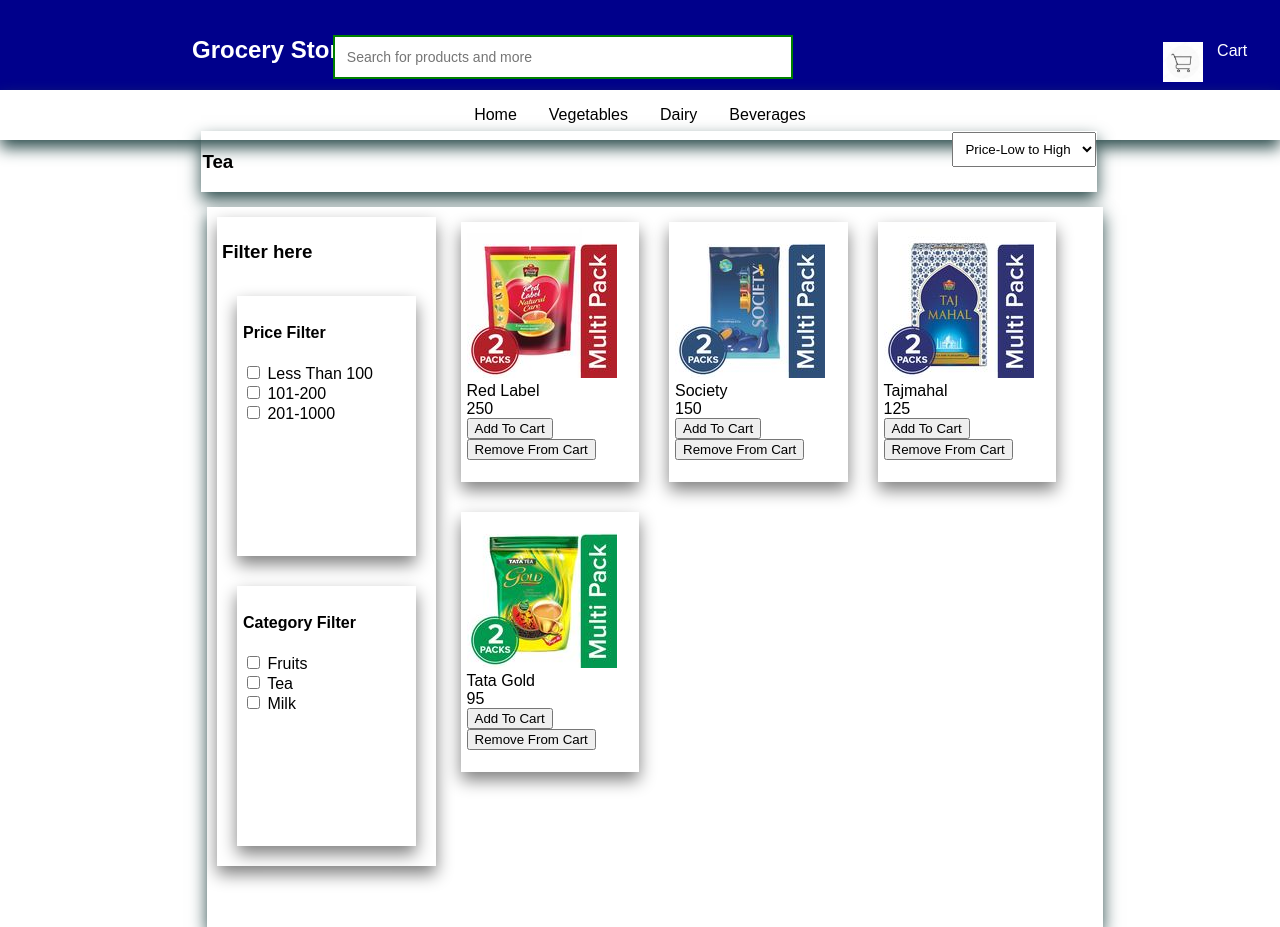
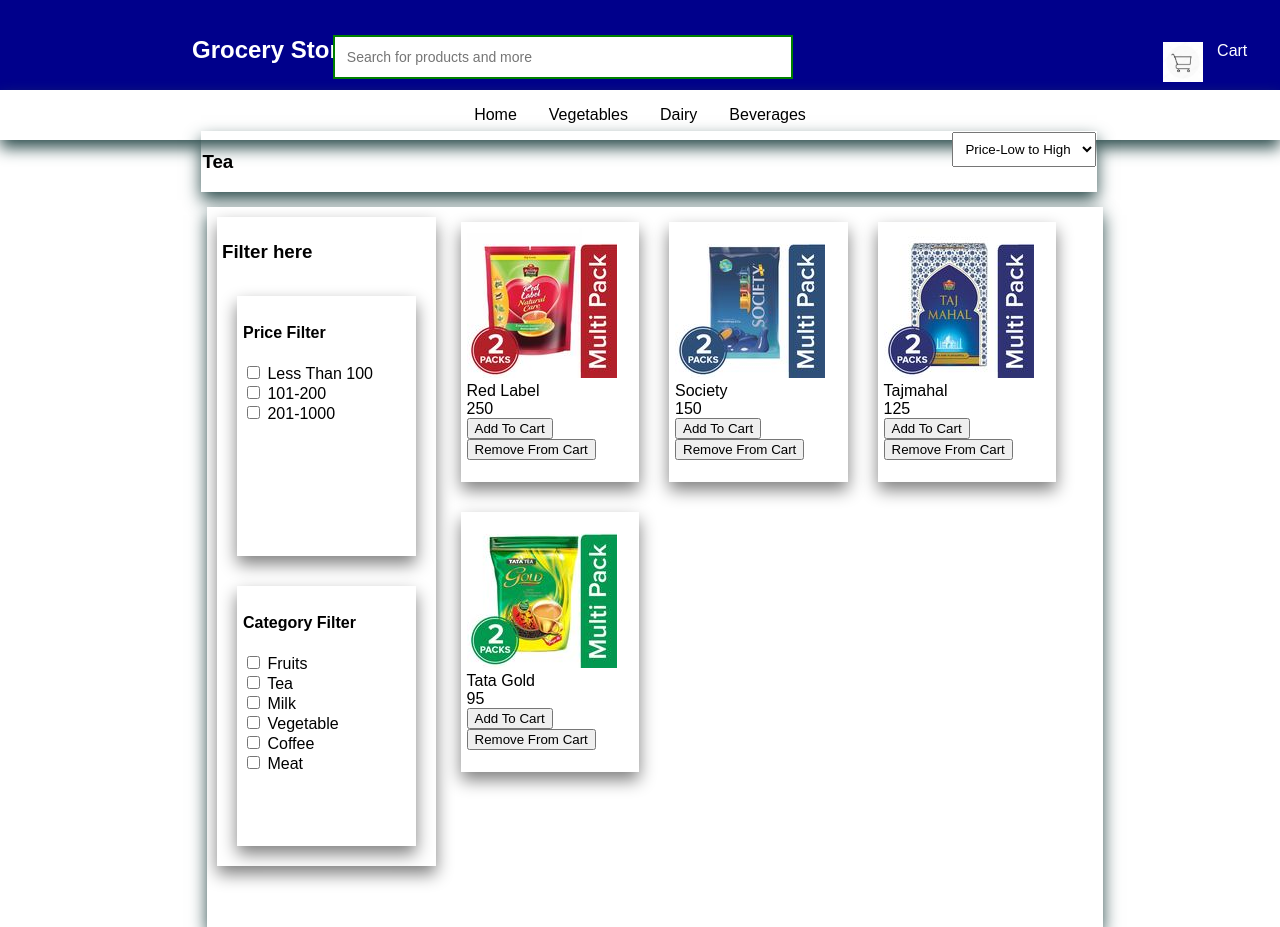
Before and after one commit to kathishivaramreddy/GroceryStore, a React (Create React App) app: page /tea in a window 1280 px wide. Built offline with nearby package versions, Linux system fonts and the light colour scheme.

Commit message:
[Shiva/Sumi] Changing the name of productdisplay file

```diff
--- a/src/Components/AllProducts/ProductList.js
+++ b/src/Components/AllProducts/ProductList.js
@@ -2,7 +2,7 @@
 import {Filter} from '../Filter/Filter';
 import {PriceSorter} from '../PriceSorter/PriceSorter';
 import {searchBar} from '../Util/Searchbar';
-import {productDisplay} from '../Util/productsDisplay';
+import {productDisplay} from '../Util/ProductsDisplay';
 import {setFilterValue,addToFilter,removeFromFilter,setCategoryValue,
   addToFilterCategory,removeFromFilterCategory,getFilteredList} from '../Filter/FilterUtil.js';
   import sortBy from 'lodash/sortBy';
--- a/src/Components/Coffee/Coffee.js
+++ b/src/Components/Coffee/Coffee.js
@@ -5,7 +5,7 @@
 import {Filter} from '../Filter/Filter';
 import sortBy from 'lodash/sortBy';
 import {searchBar} from '../Util/Searchbar';
-import {productDisplay} from '../Util/productsDisplay';
+import {productDisplay} from '../Util/ProductsDisplay';
 
 export class Coffee extends React.Component {
   constructor(props) {
--- a/src/Components/Filter/Filter.js
+++ b/src/Components/Filter/Filter.js
@@ -5,7 +5,6 @@
 export class Filter extends React.Component {
   constructor(props) {
     super(props);
-    console.log(this.props);
   }
 
   render() {
@@ -27,6 +26,9 @@
           <input type="checkbox" name="fruits" onChange={this.props.onCategoryFilter} /> Fruits <br/>
           <input type="checkbox" name="tea" onChange={this.props.onCategoryFilter} /> Tea<br/>
           <input type="checkbox" name="milk" onChange={this.props.onCategoryFilter} /> Milk<br/>
+          <input type="checkbox" name="vegetable" onChange={this.props.onCategoryFilter} /> Vegetable<br/>
+          <input type="checkbox" name="coffee" onChange={this.props.onCategoryFilter} /> Coffee<br/>
+          <input type="checkbox" name="meat" onChange={this.props.onCategoryFilter} /> Meat<br/>
         </div>
 
       </div>);
--- a/src/Components/Fruits/Fruits.css
+++ b/src/Components/Fruits/Fruits.css
@@ -1,4 +1,5 @@
 .fruits{
+  /* position: relative; */
   overflow: auto;
 }
 .position{
@@ -17,7 +18,7 @@
   padding: 1px;
   margin:3px;
   box-shadow: 0px 8px 16px darkslategrey;
-  /* overflow: auto */
+  overflow: auto
 
 }
 .productsboxed {
@@ -29,7 +30,6 @@
   box-shadow: 0px 8px 16px darkslategrey;
   top:24%;
   left:15%;
-  /* overflow: visible; */
 }
 
 .popup {
--- a/src/Components/Fruits/Fruits.js
+++ b/src/Components/Fruits/Fruits.js
@@ -4,7 +4,7 @@
 import {setFilterValue,addToFilter,removeFromFilter,setCategoryValue,
   addToFilterCategory,removeFromFilterCategory
   ,applyCategoryFilter,applyPriceFilter} from '../Filter/FilterUtil.js';
-import {productDisplay} from '../Util/productsDisplay';
+import {productDisplay} from '../Util/ProductsDisplay';
 import {PriceSorter} from '../PriceSorter/PriceSorter';
 import {Filter} from '../Filter/Filter';
 import './Fruits.css';
--- a/src/Components/Meat/Meat.js
+++ b/src/Components/Meat/Meat.js
@@ -4,7 +4,7 @@
 import {PriceSorter} from '../PriceSorter/PriceSorter';
 import {Filter} from '../Filter/Filter';
 import {searchBar} from '../Util/Searchbar';
-import {productDisplay} from '../Util/productsDisplay';
+import {productDisplay} from '../Util/ProductsDisplay';
 import sortBy from 'lodash/sortBy';
 import './Meat.css';
 
--- a/src/Components/Milk/Milk.js
+++ b/src/Components/Milk/Milk.js
@@ -4,7 +4,7 @@
 import {PriceSorter} from '../PriceSorter/PriceSorter';
 import {Filter} from '../Filter/Filter';
 import {searchBar} from '../Util/Searchbar';
-import {productDisplay} from '../Util/productsDisplay';
+import {productDisplay} from '../Util/ProductsDisplay';
 import sortBy from 'lodash/sortBy';
 import './Milk.css';
 
--- a/src/Components/Tea/Tea.js
+++ b/src/Components/Tea/Tea.js
@@ -4,7 +4,7 @@
 import {PriceSorter} from '../PriceSorter/PriceSorter';
 import {Filter} from '../Filter/Filter';
 import {searchBar} from '../Util/Searchbar';
-import {productDisplay} from '../Util/productsDisplay';
+import {productDisplay} from '../Util/ProductsDisplay';
 import sortBy from 'lodash/sortBy';
 
 export class Tea extends React.Component {
--- a/src/Components/Vegetables/Vegetables.js
+++ b/src/Components/Vegetables/Vegetables.js
@@ -4,7 +4,7 @@
 import {PriceSorter} from '../PriceSorter/PriceSorter';
 import {Filter} from '../Filter/Filter';
 import {searchBar} from '../Util/Searchbar';
-import {productDisplay} from '../Util/productsDisplay';
+import {productDisplay} from '../Util/ProductsDisplay';
 import sortBy from 'lodash/sortBy';
 
 export class Vegetables extends React.Component {
```
Also changed, not shown: src/Components/Util/ProductsDisplay.js (renamed from src/Components/Util/productsDisplay.js).
